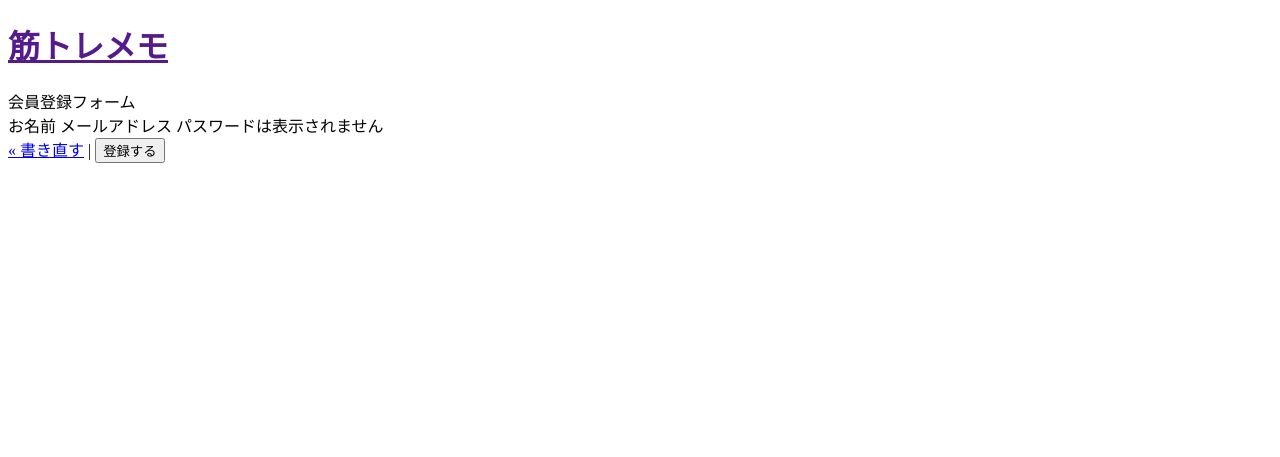
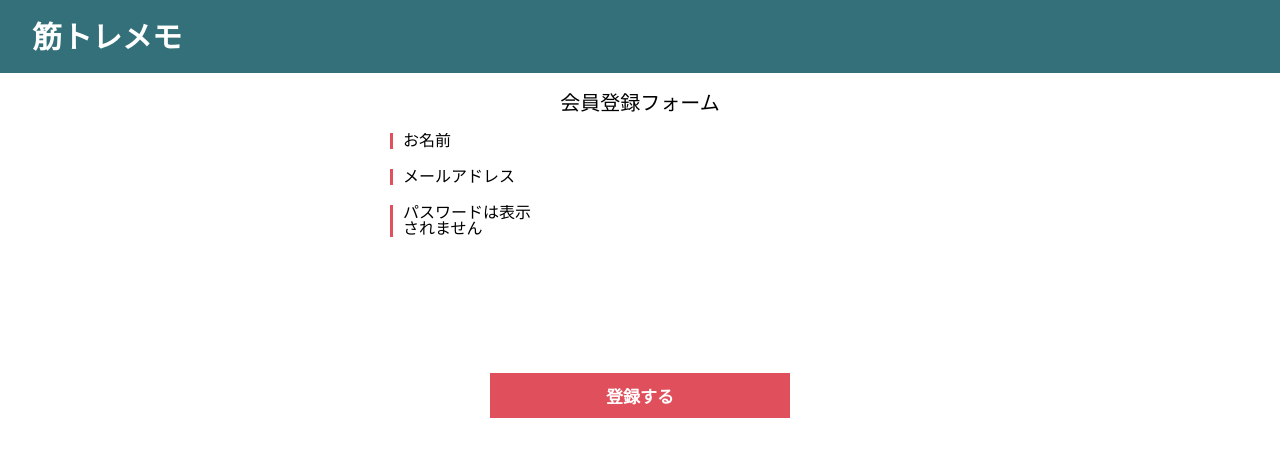
Before and after one commit to TSUNODA-web/woekout.memo, a PHP site: page /join/check.php in a window 1280 px wide. Shown: the top 457 px of the page. Run offline with PHP 8.4, Linux system fonts and the light colour scheme.

Commit message:
css設計中

```diff
--- a/join/check.php
+++ b/join/check.php
@@ -5,7 +5,8 @@
   <meta charset="UTF-8">
   <meta http-equiv="X-UA-Compatible" content="IE=edge">
   <meta name="viewport" content="width=device-width, initial-scale=1.0">
-  <link rel="stylesheet" href="#" />
+  <link rel="stylesheet" href="../reset.css" />
+  <link rel="stylesheet" href="../style.css" />
   <title>会員登録</title>
 </head>
 
@@ -13,20 +14,25 @@
   <header>
     <h1><a href="">筋トレメモ</a></h1>
   </header>
-  <div class="form">
-    <div class="form_title">会員登録フォーム</div>
-    <div class="form_content">
+  <div class="form-title">会員登録フォーム</div>
+  <div class="form-content">
     <form action="" method="post">
-        <div class="form_list">
+      <div class="form-list">
         <label>お名前</label>
         <!-- <p>データベースから名前を取得</p> -->
+      </div>
+      <div class="form-list">
         <label>メールアドレス</label>
         <!-- <p>データベースからアドレスを取得</p> -->
+      </div>
+      <div class="form-list">
         <label>パスワードは表示されません</label>
-          <div><a href="#">&laquo;&nbsp;書き直す</a> | <input type="submit" value="登録する" /></div>
+      </div>
+      <div class="btn-area">
+        <a href="">書き直す</a>
+        <input type="submit" value="登録する" />
       </div>
     </form>
-    </div>
   </div>
 </body>
 
```
Lines whose indentation alone changed are shown as unchanged.
